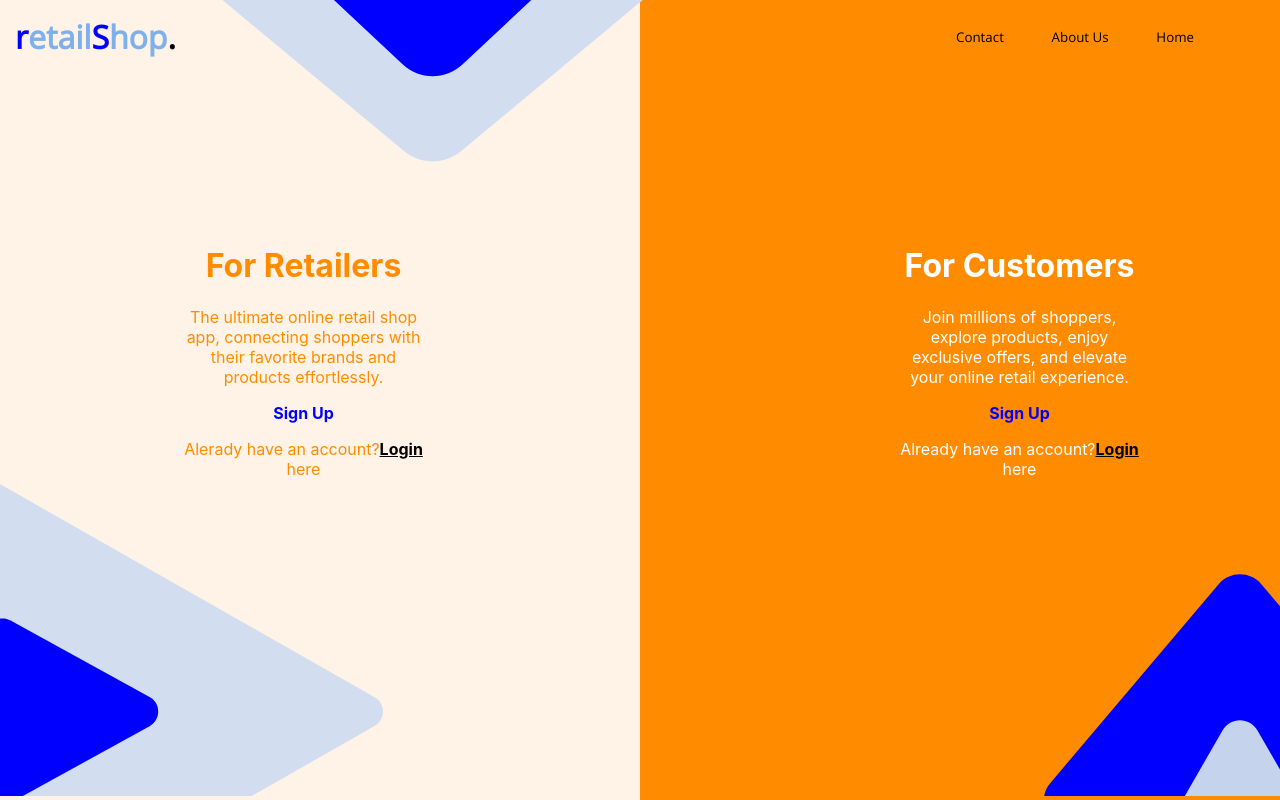
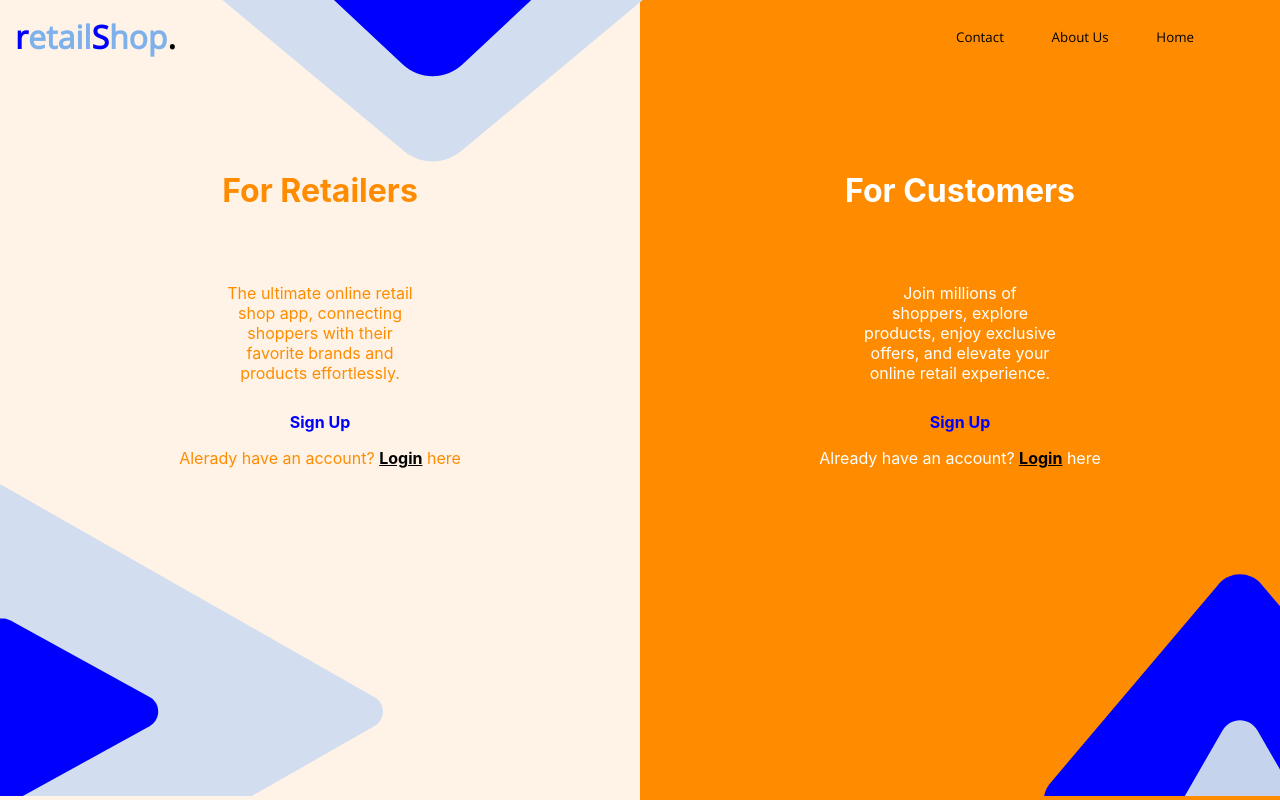
Before and after one commit to amar312696/retailShop, a React (Create React App) app in the folder retailShop-frontend/: page / in a window 1280 px wide. Built offline with nearby package versions, Linux system fonts and the light colour scheme; a web font is replaced by a local one.

Commit message:
fix: left and right section of prelogin

```diff
--- a/retailShop-frontend/src/components/Mainpre.css
+++ b/retailShop-frontend/src/components/Mainpre.css
@@ -3,10 +3,11 @@
     z-index: 3;
     display: flex;
     height: 100%;
+    width: 100%;
 
    overflow: hidden;
    align-items: center;
-   justify-content: center;
+   justify-content: space-evenly;
 }
 .leftsec,.rightsec{
     flex-basis: 50%;
@@ -14,22 +15,14 @@
 }
 .leftsec {
     text-align: center;
-    width: 247px;
     height: 500px;
-    margin-left: 180px;
-    margin-right: 69px;
-    margin-top: 150px;
     color: #FF8C00;
 
 }
 
 .rightsec {
     text-align: center;
-    width: 247px;
     height: 500px;
-    margin-left: 400px;
-    margin-right: 69px;
-    margin-top: 150px;
     color: white;
 
 }
@@ -44,3 +37,8 @@
     text-decoration: underline;
     font-weight: bold;
 }
+
+
+.retailP, .customerP {
+    padding: 8% 35% 2% 35%
+}
--- a/retailShop-frontend/src/components/Mainpre.js
+++ b/retailShop-frontend/src/components/Mainpre.js
@@ -14,7 +14,7 @@ const Mainpre =()=>{
                     Sign Up
                 </div>
                 <div className="signUpR">
-                    <p>Alerady have an account?<span className="loginR">Login</span> here</p>
+                    <p>Alerady have an account? <span className="loginR">Login</span> here</p>
                 </div>
            </div>
            <div className="rightsec">
@@ -27,7 +27,7 @@ const Mainpre =()=>{
                 </div>
                 <div className="signUpC">
                     <p>
-                Already have an account?<span className="loginC">Login</span> here
+                    Already have an account? <span className="loginC">Login</span> here
                     </p>
                 </div>
            </div>
```
Lines whose indentation alone changed are shown as unchanged.
